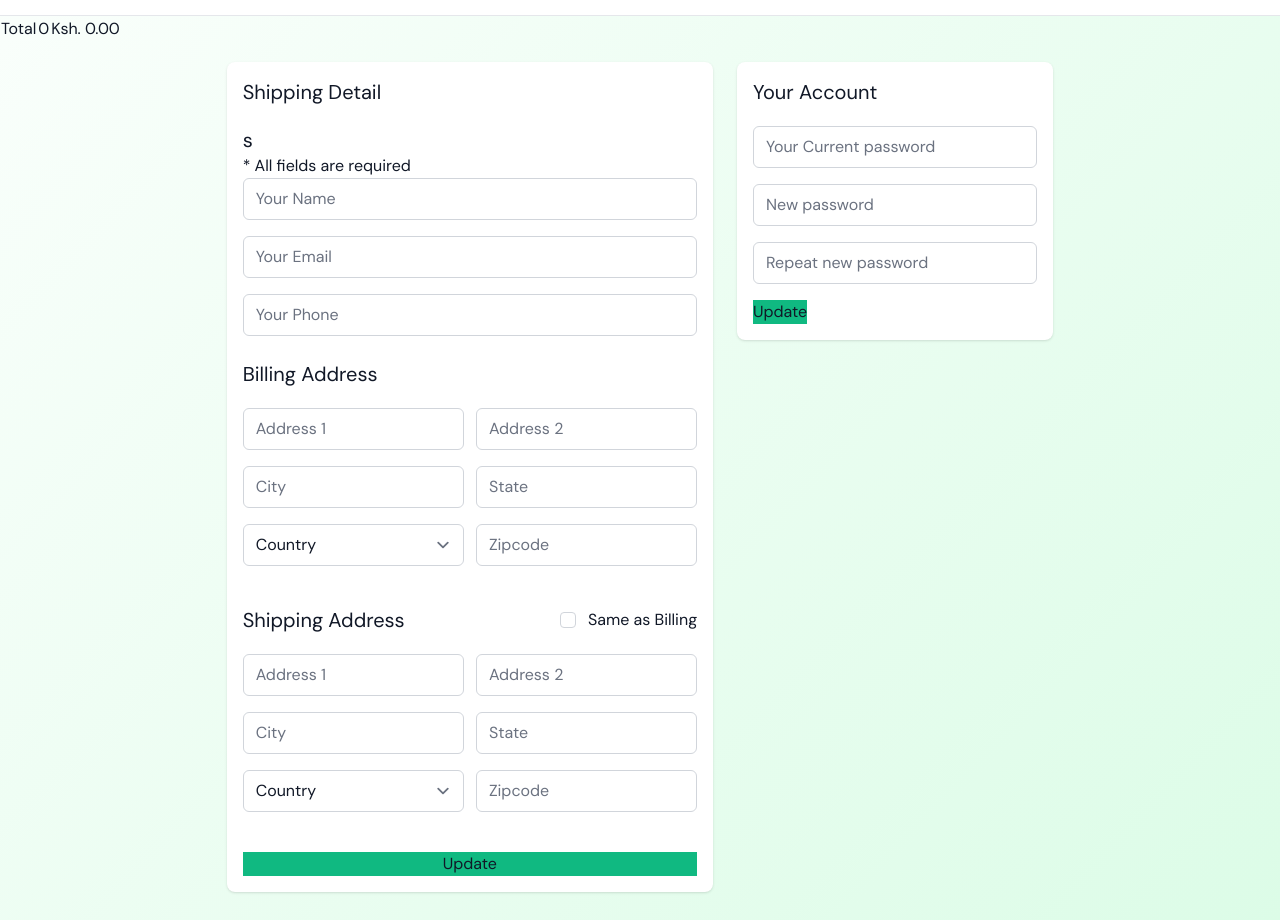
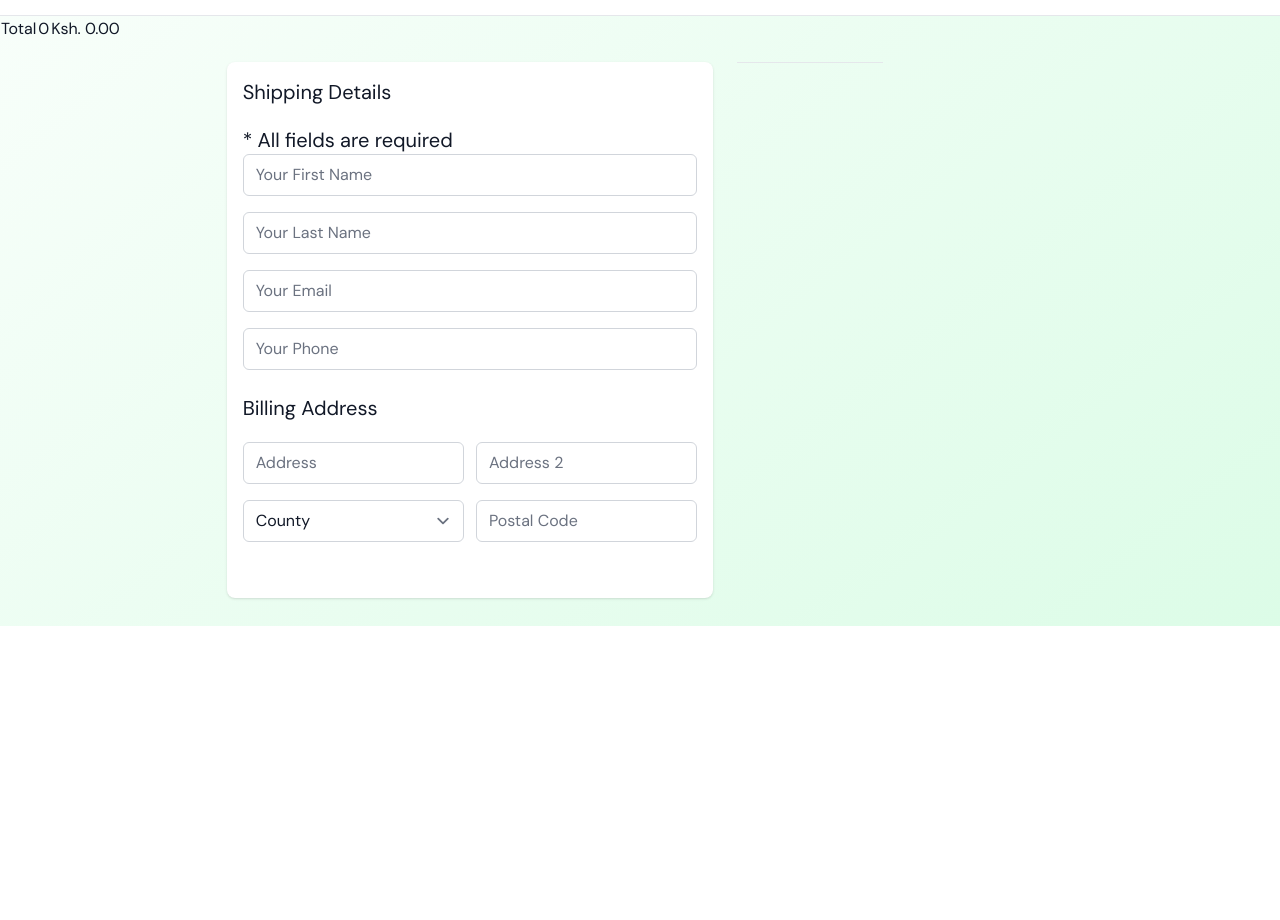
Before and after one commit to BikoCodes/kweli_final_project_frontend, a Vue app: page /cart/checkout in a window 1280 px wide. Shown: the part 409-1329 px from the top of the page. After the commit the page ends 1035 px from the top, so only its background shows below. Built offline with nearby package versions, Linux system fonts and the light colour scheme.

Commit message:
adding: CheckoutView into the views dir with respective router in router dir.

```diff
--- a/src/views/CheckOutView.vue
+++ b/src/views/CheckOutView.vue
@@ -61,17 +61,25 @@
                             <div class="grid grid-cols-1 sm:grid-cols-5 items-start gap-6">
                                 <div class="col-span-3 bg-white p-4 rounded-lg shadow">
                                     <div class="mb-6">
-                                <h2 class="text-xl mb-5">Shipping Detail</h2>
-                                 <h2 class="text-xl">s</h2>
-
-                    <p>* All fields are required</p>
+                                    <h2 class="text-xl mb-5">Shipping Details</h2>
+                                    <h2 class="text-xl">* All fields are required</h2>
 
                                     <div class="mb-4">
                                         <input
-                                    placeholder="Your Name"
+                                        placeholder="Your First Name"
                                         type="text"
                                         name="name"
                                         class="border-gray-300 focus:border-purple-500 focus:outline-none focus:ring-purple-500 rounded-md w-full"
+                                        v-model="first_name"
+                                        />
+                                    </div>
+                                    <div class="mb-4">
+                                        <input
+                                        placeholder="Your Last Name"
+                                        type="text"
+                                        name="name"
+                                        class="border-gray-300 focus:border-purple-500 focus:outline-none focus:ring-purple-500 rounded-md w-full"
+                                        v-model="last_name"
                                         />
                                     </div>
                                     <div class="mb-4">
@@ -80,29 +88,31 @@
                                         type="email"
                                         name="email"
                                         class="border-gray-300 focus:border-purple-500 focus:outline-none focus:ring-purple-500 rounded-md w-full"
+                                        v-model="email"
                                         />
                                     </div>
+
                                     <div class="mb-4">
                                         <input
                                         placeholder="Your Phone"
                                         type="text"
                                         name="phone"
                                         class="border-gray-300 focus:border-purple-500 focus:outline-none focus:ring-purple-500 rounded-md w-full"
+                                        v-model="phone"
                                         />
                                     </div>
                                     </div>
-                                <!--/ Profile Details -->
 
-                                <!-- Billing Address -->
                                     <div class="mb-6">
                                     <h2 class="text-xl mb-5">Billing Address</h2>
                                     <div class="flex gap-3">
                                         <div class="mb-4 flex-1">
                                         <input
-                                        placeholder="Address 1"
+                                            placeholder="Address"
                                             type="text"
                                             name="billing_address_1"
                                             class="border-gray-300 focus:border-purple-500 focus:outline-none focus:ring-purple-500 rounded-md w-full"
+                                            v-model="address"
                                         />
                                         </div>
                                         <div class="mb-4 flex-1">
@@ -111,165 +121,52 @@
                                             type="text"
                                             name="billing_address_2"
                                             class="border-gray-300 focus:border-purple-500 focus:outline-none focus:ring-purple-500 rounded-md w-full"
+                                            v-model="address2"
                                         />
                                         </div>
                                     </div>
-                                <div class="flex gap-3">
-                                    <div class="mb-4 flex-1">
-                                    <input
-                                        placeholder="City"
-                                        type="text"
-                                        name="billing_city"
-                                        class="border-gray-300 focus:border-purple-500 focus:outline-none focus:ring-purple-500 rounded-md w-full"
-                                    />
-                                    </div>
-                                    <div class="mb-4 flex-1">
-                                    <input
-                                        placeholder="State"
-                                        type="text"
-                                        name="billing_state"
-                                        class="border-gray-300 focus:border-purple-500 focus:outline-none focus:ring-purple-500 rounded-md w-full"
-                                    />
-                                    </div>
-                                </div>
+
                                     <div class="flex gap-3">
                                         <div class="mb-4 flex-1">
                                         <select
-                                        placeholder="Country"
+                                            placeholder="County"
                                             type="text"
                                             name="billing_country"
                                             class="border-gray-300 focus:border-purple-500 focus:outline-none focus:ring-purple-500 rounded-md w-full"
+                                            v-model="county"
                                         >
-                                        <option value="">Country</option>
-                                        <option value="ge">Georgia</option>
-                                        <option value="de">Germany</option>
-                                        <option value="in">India</option>
-                                        <option value="us">United Kingdom</option>
-                                        <option value="uk">United States</option>
+                                            <option value="">County</option>
+                                            <option value="ge">Nairobi</option>
+                                            <option value="de">Mombasa</option>
                                         </select>
                                         </div>
                                         <div class="mb-4 flex-1">
                                         <input
-                                        placeholder="Zipcode"
+                                            placeholder="Postal Code"
                                             type="text"
                                             name="billing_zipcode"
                                             class="border-gray-300 focus:border-purple-500 focus:outline-none focus:ring-purple-500 rounded-md w-full"
+                                            v-model="postalcode"
                                         />
                                         </div>
                                     </div>
                                     </div>
-                                <!--/ Billing Address -->
-
-                                <!-- Shipping Address -->
-                                <div class="mb-6">
-                                <div class="flex items-center justify-between mb-5">
-                                    <h2 class="text-xl">Shipping Address</h2>
-                                    <div class="flex items-center">
-                                    <input
-                                        id="sameAsBillingAddress"
-                                        type="checkbox"
-                                        class="mr-3 rounded border-gray-300 text-purple-500 focus:ring-purple-500"
-                                    />
-                                    <label for="sameAsBillingAddress">Same as Billing</label>
-                                    </div>
-                                </div>
-                                <div class="flex gap-3">
-                                    <div class="mb-4 flex-1">
-                                    <input
-                                        placeholder="Address 1"
-                                        type="text"
-                                        name="shipping_address_1"
-                                        class="border-gray-300 focus:border-purple-500 focus:outline-none focus:ring-purple-500 rounded-md w-full"
-                                    />
-                                    </div>
-                                    <div class="mb-4 flex-1">
-                                    <input
-                                        placeholder="Address 2"
-                                        type="text"
-                                        name="shipping_address_2"
-                                        class="border-gray-300 focus:border-purple-500 focus:outline-none focus:ring-purple-500 rounded-md w-full"
-                                    />
-                                    </div>
-                                </div>
-                                <div class="flex gap-3">
-                                    <div class="mb-4 flex-1">
-                                    <input
-                                        placeholder="City"
-                                        type="text"
-                                        name="shipping_city"
-                                        class="border-gray-300 focus:border-purple-500 focus:outline-none focus:ring-purple-500 rounded-md w-full"
-                                    />
-                                    </div>
-                                    <div class="mb-4 flex-1">
-                                    <input
-                                        placeholder="State"
-                                        type="text"
-                                        name="shipping_state"
-                                        class="border-gray-300 focus:border-purple-500 focus:outline-none focus:ring-purple-500 rounded-md w-full"
-                                    />
-                                    </div>
-                                </div>
-                                <div class="flex gap-3">
-                                    <div class="mb-4 flex-1">
-                                    <select
-                                        placeholder="Country"
-                                        type="text"
-                                        name="shipping_country"
-                                        class="border-gray-300 focus:border-purple-500 focus:outline-none focus:ring-purple-500 rounded-md w-full"
-                                    >
-                                        <option value="">Country</option>
-                                        <option value="ge">Georgia</option>
-                                        <option value="de">Germany</option>
-                                        <option value="in">India</option>
-                                        <option value="us">United Kingdom</option>
-                                        <option value="uk">United States</option>
-                                    </select>
-                                    </div>
-                                    <div class="mb-4 flex-1">
-                                    <input
-                                        placeholder="Zipcode"
-                                        type="text"
-                                        name="shipping_zipcode"
-                                        class="border-gray-300 focus:border-purple-500 focus:outline-none focus:ring-purple-500 rounded-md w-full"
-                                    />
-                                    </div>
-                                </div>
-                                </div>
-                                <!--/ Shipping Address -->
-
-                                <button class="btn-primary bg-emerald-500 hover:bg-emerald-600 active:bg-emerald-700 w-full">Update</button>
                                 </div>
 
-                            <div class="col-span-2 bg-white p-4 rounded-lg shadow">
-                                <h2 class="text-xl mb-5">Your Account</h2>
-                                <div class="mb-4">
-                                <input
-                                    type="password"
-                                    name="password"
-                                    placeholder="Your Current password"
-                                    class="border-gray-300 focus:border-purple-500 focus:outline-none focus:ring-purple-500 rounded-md w-full"
-                                />
+                                <div class="notification" v-if="errors.length">
+                                    <p v-for="error in errors" :key="error">{{ error }}</p>
                                 </div>
-                                <div class="mb-4">
-                                <input
-                                    type="password"
-                                    name="password"
-                                    placeholder="New password"
-                                    class="border-gray-300 focus:border-purple-500 focus:outline-none focus:ring-purple-500 rounded-md w-full"
-                                />
+
+                                <hr>
+
+                                <div id="darajacard" class="mb-5">
+
                                 </div>
-                                <div class="mb-4">
-                                <input
-                                    type="password"
-                                    name="password"
-                                    placeholder="Repeat new password"
-                                    class="border-gray-300 focus:border-purple-500 focus:outline-none focus:ring-purple-500 rounded-md w-full"
-                                />
-                                </div>
-                                <div>
-                                <button class="btn-primary bg-emerald-500 hover:bg-emerald-600 active:bg-emerald-700">Update</button>
-                                </div>
-                            </div>
+                                <template v-if="cartTotalLength">
+                                    <hr>
+                                    <button class="button is-dark" @click="submitForm">Pay with M-Pesa</button>
+                                </template>
+
                             </div>
                         </div>
                     </main>
@@ -298,7 +195,9 @@ export default {
             email: '',
             phone: '',
             address: '',
-            place: '',
+            address2: '',
+            county: '',
+            postalcode: '',
             errors: []
         }
     },
@@ -343,8 +242,8 @@ export default {
                 this.errors.push('The address field is missing!')
             }
 
-            if (this.place === '') {
-                this.errors.push('The place field is missing!')
+            if (this.postalcode === '') {
+                this.errors.push('The postal-code field is missing!')
             }
 
             if (!this.errors.length) {
```
Also changed, not shown: src/router/index.js (+10 -3 lines), src/views/SuccessView.vue (added, +17 -0 lines). Lines whose indentation alone changed are shown as unchanged.
